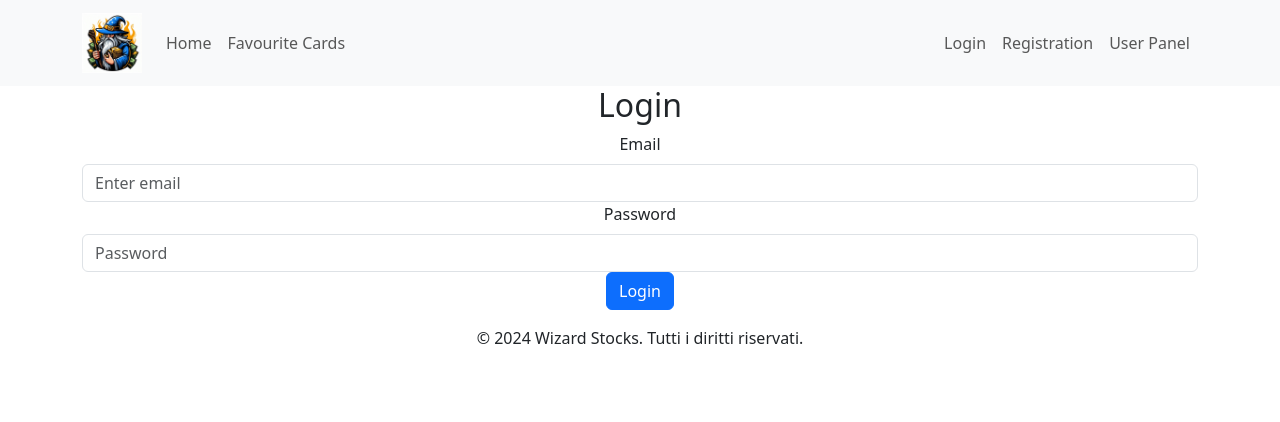
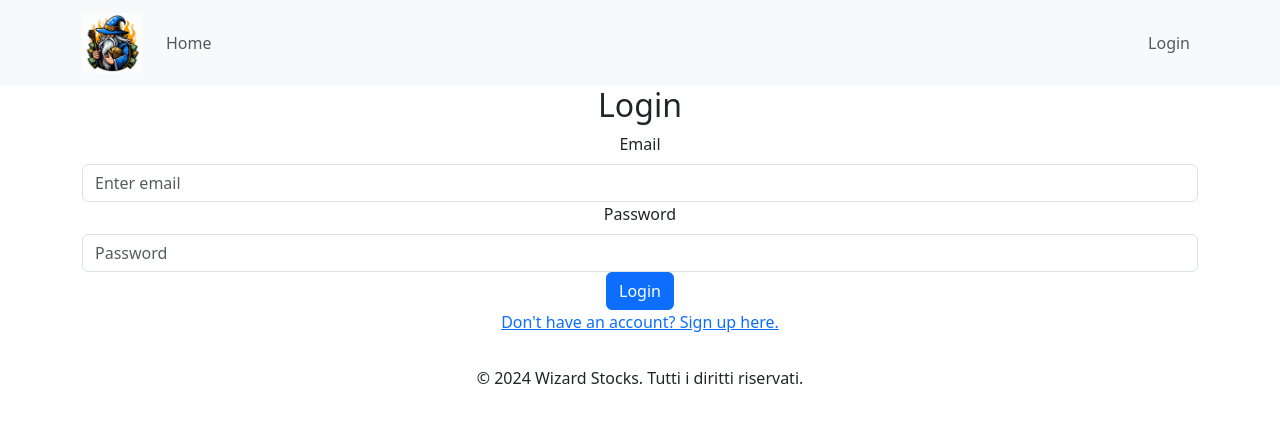
Before and after one commit to marcod08/CapstoneFinale_WizardStocks, a React (Create React App) app: page /auth in a window 1280 px wide. Shown: the top 422 px of the page. Built offline with nearby package versions, Linux system fonts and the light colour scheme.

Commit message:
login/register funzionanti

```diff
--- a/package.json
+++ b/package.json
@@ -7,6 +7,7 @@
     "@testing-library/react": "^13.4.0",
     "@testing-library/user-event": "^13.5.0",
     "bootstrap": "^5.3.3",
+    "crypto-js": "^4.2.0",
     "react": "^18.2.0",
     "react-bootstrap": "^2.10.2",
     "react-dom": "^18.2.0",
--- a/src/components/MyNavbar.jsx
+++ b/src/components/MyNavbar.jsx
@@ -3,24 +3,42 @@ import { Link } from 'react-router-dom';
 import Container from 'react-bootstrap/Container';
 import Nav from 'react-bootstrap/Nav';
 import Navbar from 'react-bootstrap/Navbar';
-import NavDropdown from 'react-bootstrap/NavDropdown'; //forse lo utilizzerò in futuro
-import Logo from '../assets/images/logo.jpg'
+import Logo from '../assets/images/logo.jpg';
+import NavDropdown from 'react-bootstrap/NavDropdown';
+import { useNavigate } from 'react-router-dom';
 
 function MyNavbar() {
+  const navigate = useNavigate();
+
+  const handleLogout = () => {
+    localStorage.removeItem('accessToken');
+    localStorage.removeItem('userId');
+    navigate('/auth');
+  };
+
+  const isLoggedIn = localStorage.getItem('accessToken') && localStorage.getItem('userId');
+
   return (
     <Navbar expand="lg" className="bg-body-tertiary">
       <Container>
-        <Navbar.Brand as={Link} to="/"><img src={Logo} alt="logo image" style={{ width: '3em', height: 'auto' }} /></Navbar.Brand>
+        <Navbar.Brand as={Link} to="/"><img src={Logo} alt="logo" style={{ width: '3em', height: 'auto' }} /></Navbar.Brand>
         <Navbar.Toggle aria-controls="basic-navbar-nav" />
         <Navbar.Collapse id="basic-navbar-nav">
           <Nav className="me-auto">
             <Nav.Link as={Link} to="/">Home</Nav.Link>
-            <Nav.Link as={Link} to="/favs">Favourite Cards</Nav.Link>
+            {isLoggedIn &&
+              <Nav.Link as={Link} to="/favs">Favourite Cards</Nav.Link>
+            }
           </Nav>
           <Nav className="ml-auto">
-            <Nav.Link as={Link} to="/auth">Login</Nav.Link>
-            <Nav.Link as={Link} to="/registration">Registration</Nav.Link>
-            <Nav.Link as={Link} to="/panel">User Panel</Nav.Link>
+            {isLoggedIn ? (
+              <NavDropdown title="User" id="basic-nav-dropdown">
+                <NavDropdown.Item as={Link} to="/panel">User Panel</NavDropdown.Item>
+                <NavDropdown.Item onClick={handleLogout}>Logout</NavDropdown.Item>
+              </NavDropdown>
+            ) : (
+              <Nav.Link as={Link} to="/auth">Login</Nav.Link>
+            )}
           </Nav>
         </Navbar.Collapse>
       </Container>
--- a/src/pages/Auth.jsx
+++ b/src/pages/Auth.jsx
@@ -1,5 +1,5 @@
 import React, { useState } from 'react';
-import { useNavigate } from 'react-router-dom';
+import { useNavigate, Link } from 'react-router-dom';
 import Form from 'react-bootstrap/Form';
 import Button from 'react-bootstrap/Button';
 import Container from 'react-bootstrap/Container';
@@ -12,15 +12,21 @@ const Auth = () => {
   const handleSubmit = async (e) => {
     e.preventDefault();
     try {
-      const response = await fetch('http://localhost:44344/api/Users/Login', {
+      const response = await fetch('https://localhost:44365/api/Users/Login', {
         method: 'POST',
         headers: {
           'Content-Type': 'application/json',
         },
-        body: JSON.stringify({ email, password,  })
+        body: JSON.stringify({ email, password })
       });
 
       if (response.ok) {
+        const data = await response.json();
+        const { accessToken, userId } = data;
+
+        localStorage.setItem('accessToken', accessToken);
+        localStorage.setItem('userId', userId);
+
         navigate('/');
       } else {
         console.error('Errore durante il login');
@@ -57,6 +63,8 @@ const Auth = () => {
         <Button variant="primary" type="submit">
           Login
         </Button>
+
+        <Link to="/registration"><p>Don't have an account? Sign up here.</p></Link>
       </Form>
     </Container>
   );
--- a/src/pages/Favs.jsx
+++ b/src/pages/Favs.jsx
@@ -2,7 +2,8 @@ import React, { useState, useEffect } from 'react';
 import MainCard from '../components/MainCard';
 import Pagination from 'react-bootstrap/Pagination';
 
-const Favs = ({ userId }) => {
+const Favs = () => {
+  const userId = localStorage.getItem('userId');
   const [favoriteCards, setFavoriteCards] = useState([]);
   const [currentPage, setCurrentPage] = useState(1);
   const [cardsPerPage] = useState(10);
@@ -11,7 +12,7 @@ const Favs = ({ userId }) => {
   useEffect(() => {
     const fetchFavoriteCards = async () => {
       try {
-        const response = await fetch(`http://localhost:44344/api/Favs?userId=${userId}`);
+        const response = await fetch(`http://localhost:44365/api/Favs?userId=${userId}`);
         const data = await response.json();
         setFavoriteCards(data);
       } catch (error) {
--- a/src/pages/Registration.jsx
+++ b/src/pages/Registration.jsx
@@ -1,13 +1,16 @@
 import React, { useState } from 'react';
-import { Form, Button, Container } from 'react-bootstrap';
+import { Form, Button, Container, Alert } from 'react-bootstrap';
+import { useNavigate } from 'react-router-dom';
 
 const Registration = () => {
+  const navigate = useNavigate();
   const [email, setEmail] = useState('');
   const [password, setPassword] = useState('');
   const [confirmPassword, setConfirmPassword] = useState('');
   const [birthdate, setBirthdate] = useState('');
   const [gender, setGender] = useState('');
   const [error, setError] = useState('');
+  const [success, setSuccess] = useState(false);
 
   const handleSubmit = async (event) => {
     event.preventDefault();
@@ -17,7 +20,7 @@ const Registration = () => {
     }
 
     try {
-      const response = await fetch('http://localhost:44344/api/Users/Register', {
+      const response = await fetch('https://localhost:44365/api/Users', {
         method: 'POST',
         headers: {
           'Content-Type': 'application/json',
@@ -35,8 +38,12 @@ const Registration = () => {
         throw new Error(errorData.message || 'Registration failed');
       }
 
-      console.log('Registration successful');
-      // Qua ci devo mettere un modale di successo o qualcosa che avverta l'utente e un reindirizzamento sulla home
+      setSuccess(true);
+
+      setTimeout(() => {
+        navigate('/auth');
+      }, 3000);
+
     } catch (error) {
       setError(error.message);
     }
@@ -46,9 +53,8 @@ const Registration = () => {
     <Container>
       <h2>Registration</h2>
 
-      {/* questo messaggio di errore lo devo fare un po' piu carino */}
-
-      {error && <p style={{ color: 'red' }}>{error}</p>}
+      {error && <Alert variant="danger">{error}</Alert>}
+      {success && <Alert variant="success">Registration successful. Redirecting to login page...</Alert>}
       <Form onSubmit={handleSubmit}>
 
         <Form.Group controlId="formBasicEmail">
--- a/src/pages/UserPanel.jsx
+++ b/src/pages/UserPanel.jsx
@@ -1,7 +1,8 @@
 import React, { useState, useEffect } from 'react';
 import { Container, Form, Button, Col } from 'react-bootstrap';
 
-const UserPanel = ({ userId }) => {
+const UserPanel = () => {
+    const userId = localStorage.getItem('userId');
     const [user, setUser] = useState({
         email: '',
         password: '',
@@ -13,7 +14,7 @@ const UserPanel = ({ userId }) => {
     useEffect(() => {
         const fetchUser = async () => {
             try {
-                const response = await fetch(`http://localhost:44344/api/Users/${userId}`);
+                const response = await fetch(`https://localhost:44365/api/Users/${userId}`);
                 const userData = await response.json();
                 setUser(userData);
             } catch (error) {
@@ -33,7 +34,7 @@ const UserPanel = ({ userId }) => {
     const handleSubmit = async (e) => {
         e.preventDefault();
         try {
-            await fetch(`http://localhost:44344/api/Users/${userId}`, {
+            await fetch(`https://localhost:44365/api/Users/${userId}`, {
                 method: 'PUT',
                 headers: {
                     'Content-Type': 'application/json'
```
Also changed, not shown: 1 other file (tests, documents, lock files or other folders).
